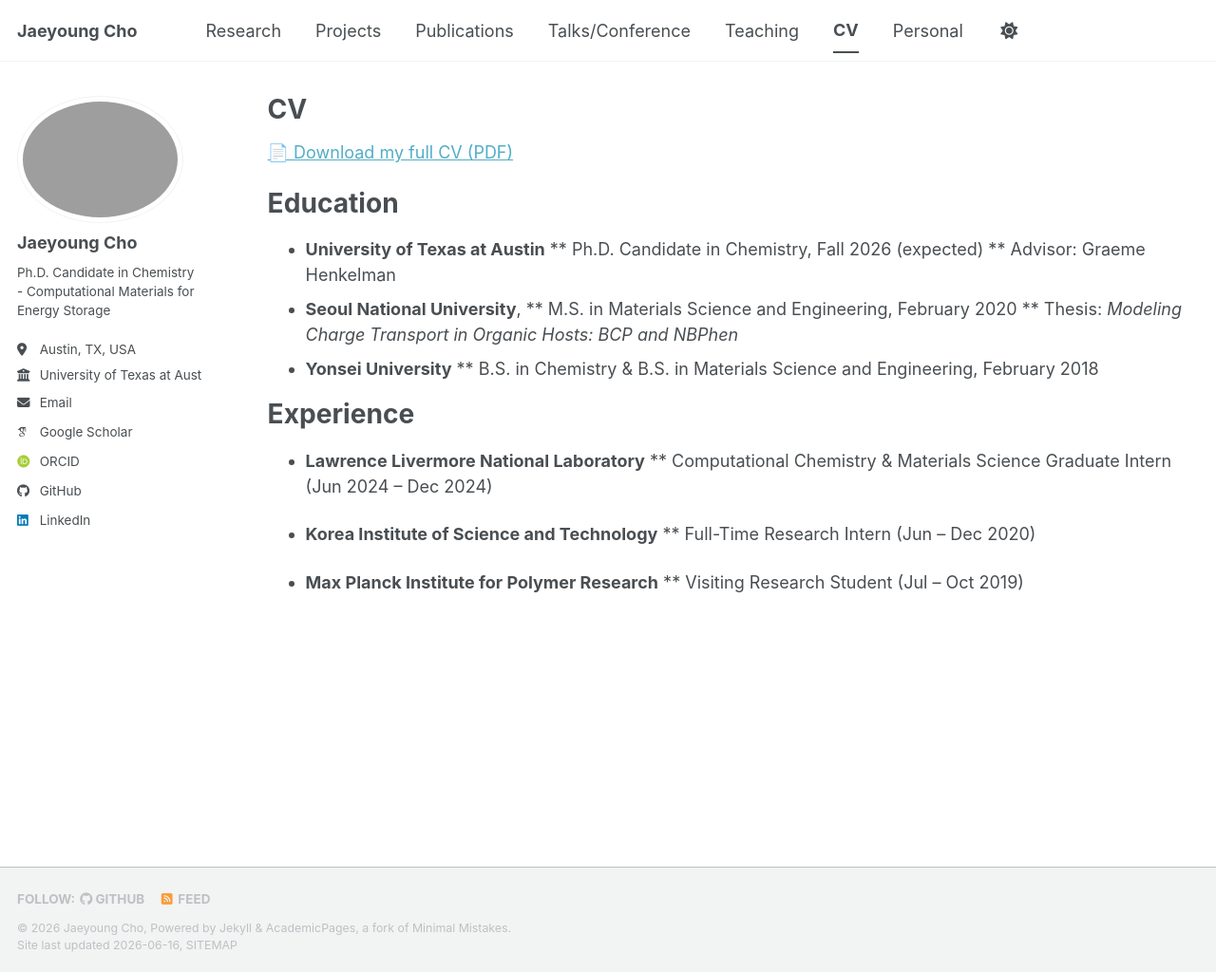
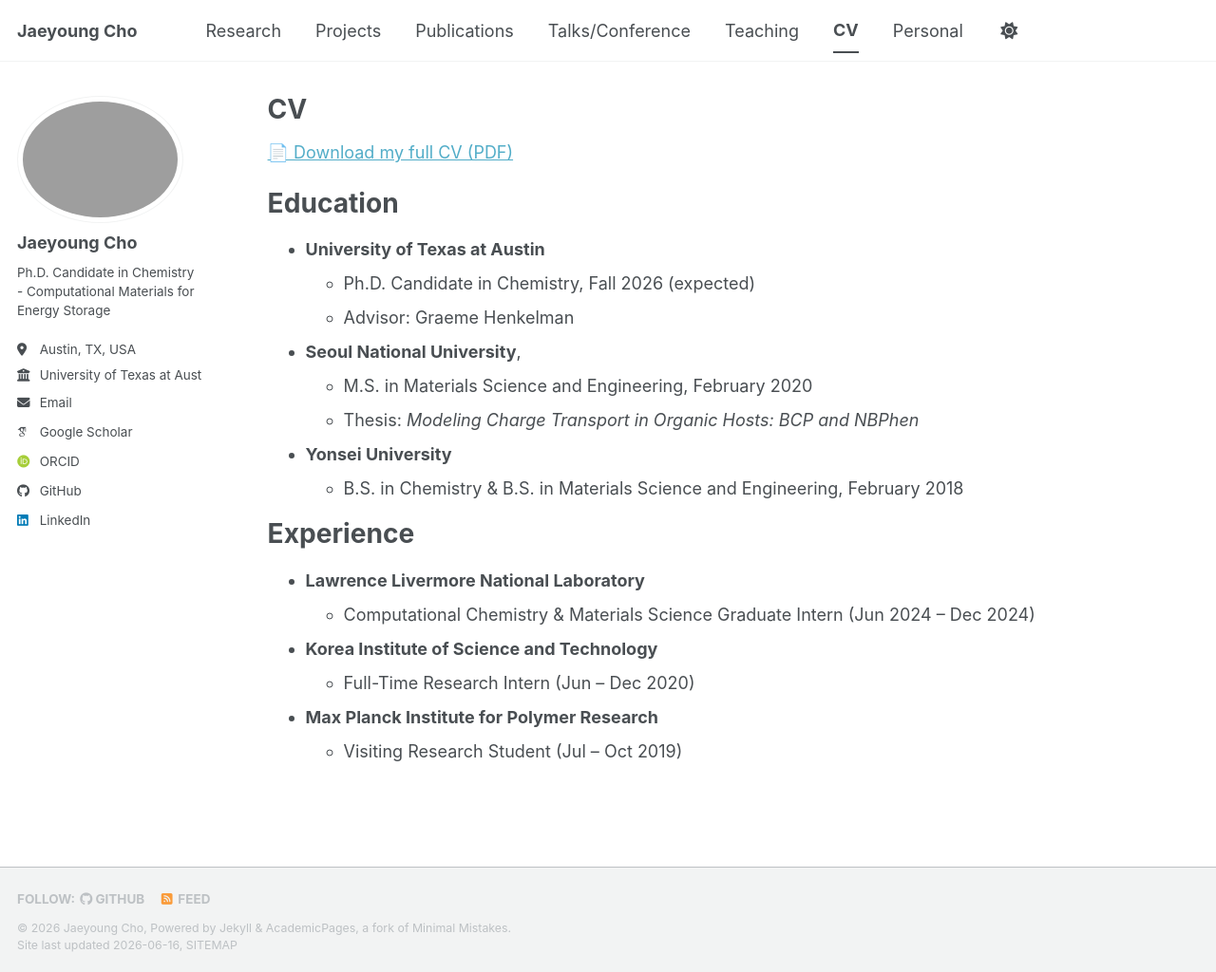
Before and after one commit to jycho5758/jycho5758.github.io, a Jekyll site: the page built from _pages/cv.md, in a window 1280 px wide and 1024 px high. Shown: the whole window at 95% size. Built offline with Jekyll 4.4.1, drawn with Linux system fonts in a browser that asks for light colours; some web fonts are replaced; a script bundle is joined from its source files by our own code; library files that are not in the unit come from our copies; part of the change alters nothing that is shown.

Commit message:
Update cv.md

```diff
--- a/_pages/cv.md
+++ b/_pages/cv.md
@@ -14,21 +14,21 @@ redirect_from:
 Education
 ======
 * **University of Texas at Austin**
-  ** Ph.D. Candidate in Chemistry, Fall 2026 (expected)
-  ** Advisor: Graeme Henkelman
+  - Ph.D. Candidate in Chemistry, Fall 2026 (expected)
+  - Advisor: Graeme Henkelman
 * **Seoul National University**,
-  ** M.S. in Materials Science and Engineering, February 2020
-  ** Thesis: *Modeling Charge Transport in Organic Hosts: BCP and NBPhen*
+  - M.S. in Materials Science and Engineering, February 2020
+  - Thesis: *Modeling Charge Transport in Organic Hosts: BCP and NBPhen*
 * **Yonsei University**
-  ** B.S. in Chemistry & B.S. in Materials Science and Engineering, February 2018
+  - B.S. in Chemistry & B.S. in Materials Science and Engineering, February 2018
 
 Experience
 ======
 * **Lawrence Livermore National Laboratory**
-  ** Computational Chemistry & Materials Science Graduate Intern (Jun 2024 – Dec 2024)
+  - Computational Chemistry & Materials Science Graduate Intern (Jun 2024 – Dec 2024)
 
 * **Korea Institute of Science and Technology**
-  ** Full-Time Research Intern (Jun – Dec 2020)
+  - Full-Time Research Intern (Jun – Dec 2020)
 
 * **Max Planck Institute for Polymer Research**
-  ** Visiting Research Student (Jul – Oct 2019)
+  - Visiting Research Student (Jul – Oct 2019)
```
